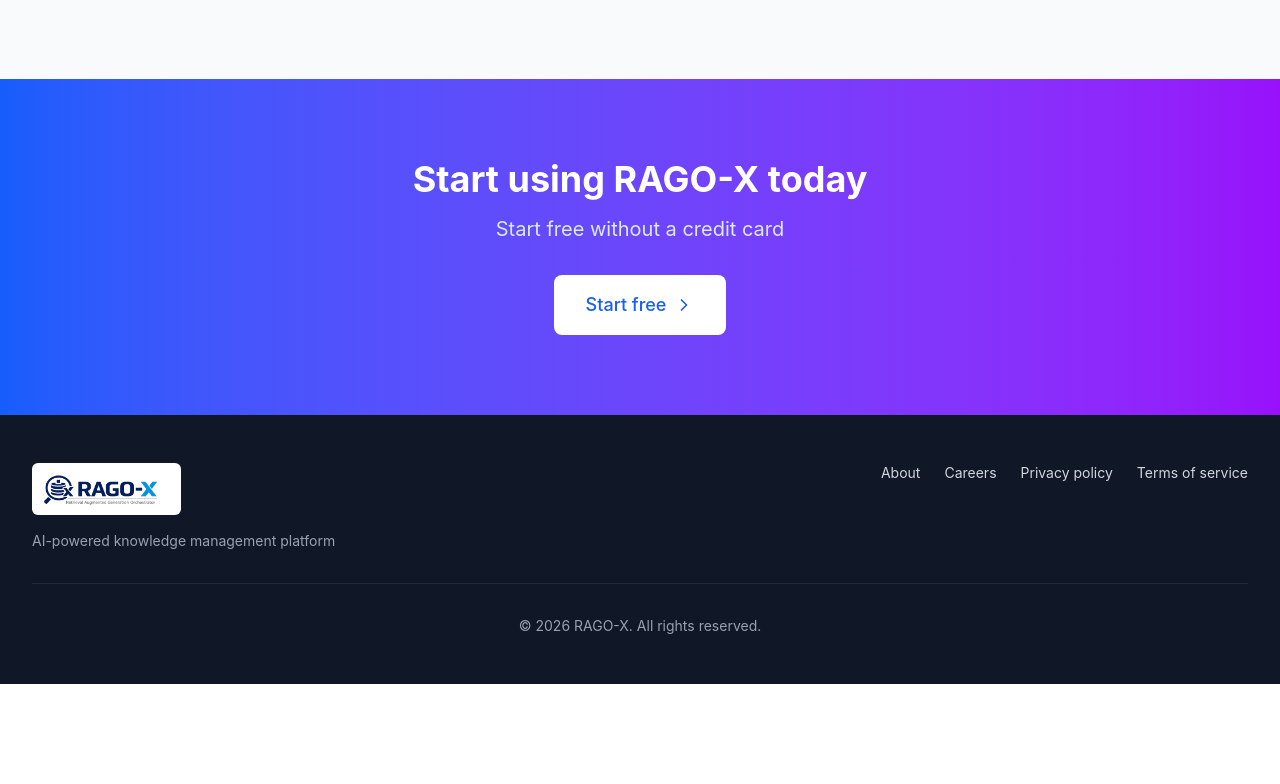
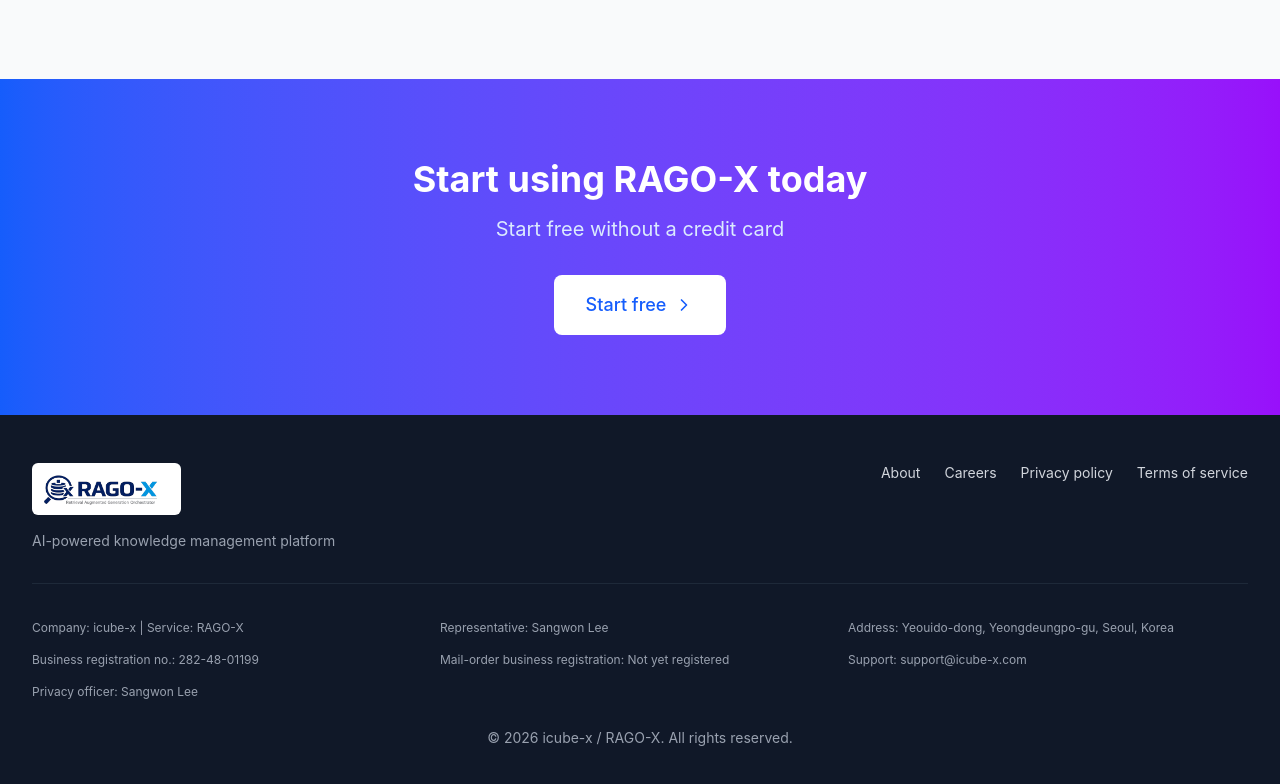
Before and after one commit to icube-x/rago-chat-landing, a React (Vite) app: page / in a window 1280 px wide. Shown: the part 5073-5857 px from the top of the page. Before the commit the page ends 5757 px from the top, so only its background shows below. Built offline with nearby package versions, Linux system fonts and the light colour scheme.

Commit message:
랜딩페이지 푸터에 사업자 정보 추가

```diff
--- a/src/app/components/LandingPage.tsx
+++ b/src/app/components/LandingPage.tsx
@@ -211,6 +211,15 @@
       careers: '채용',
       privacy: '개인정보처리방침',
       terms: '이용약관',
+      businessInfo: {
+        companyService: '회사명: 아이큐브엑스 | 서비스명: RAGO-X',
+        ceo: '대표자: 이상원',
+        address: '사업장 주소: 서울 영등포구 여의도동',
+        businessNumber: '사업자등록번호: 282-48-01199',
+        mailOrderNumber: '통신판매업 신고번호: 신고 전',
+        contact: '고객센터: support@icube-x.com',
+        privacyOfficer: '개인정보 보호책임자: 이상원',
+      },
     },
   },
   en: {
@@ -413,6 +422,15 @@
       careers: 'Careers',
       privacy: 'Privacy policy',
       terms: 'Terms of service',
+      businessInfo: {
+        companyService: 'Company: icube-x | Service: RAGO-X',
+        ceo: 'Representative: Sangwon Lee',
+        address: 'Address: Yeouido-dong, Yeongdeungpo-gu, Seoul, Korea',
+        businessNumber: 'Business registration no.: 282-48-01199',
+        mailOrderNumber: 'Mail-order business registration: Not yet registered',
+        contact: 'Support: support@icube-x.com',
+        privacyOfficer: 'Privacy officer: Sangwon Lee',
+      },
     },
   },
 } as const;
@@ -1047,8 +1065,16 @@
             </nav>
           </div>
 
-          <div className="pt-8 border-t border-gray-800 text-sm text-center text-gray-400">
-            © 2026 RAGO-X. All rights reserved.
+          <div className="border-t border-gray-800 pt-8">
+            <div className="mb-6 grid gap-2 text-xs leading-6 text-gray-400 sm:grid-cols-2 lg:grid-cols-3">
+              {Object.values(t.footer.businessInfo).map((item) => (
+                <p key={item}>{item}</p>
+              ))}
+            </div>
+
+            <div className="text-center text-sm text-gray-400">
+              © 2026 icube-x / RAGO-X. All rights reserved.
+            </div>
           </div>
         </div>
       </footer>
```
